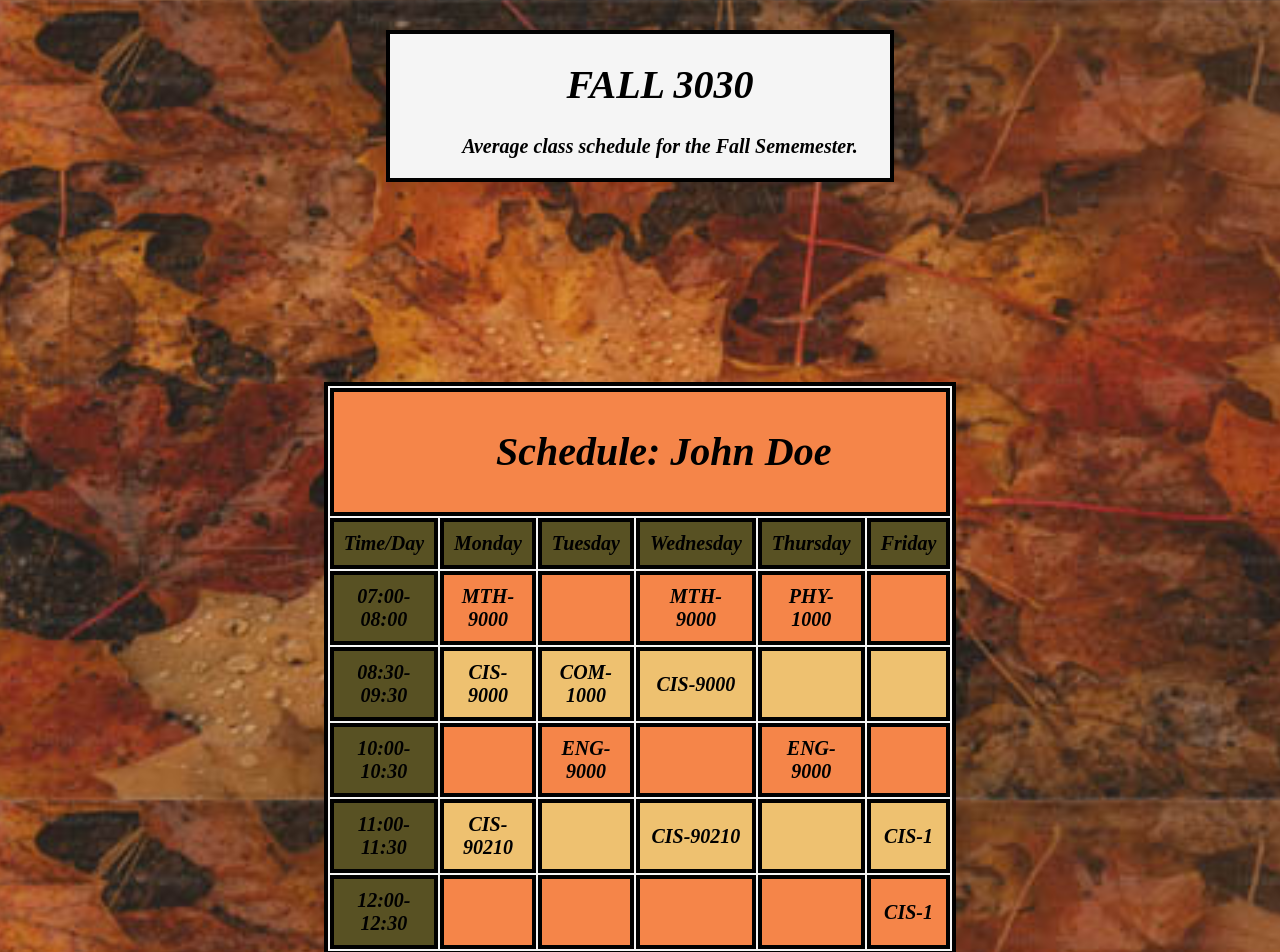
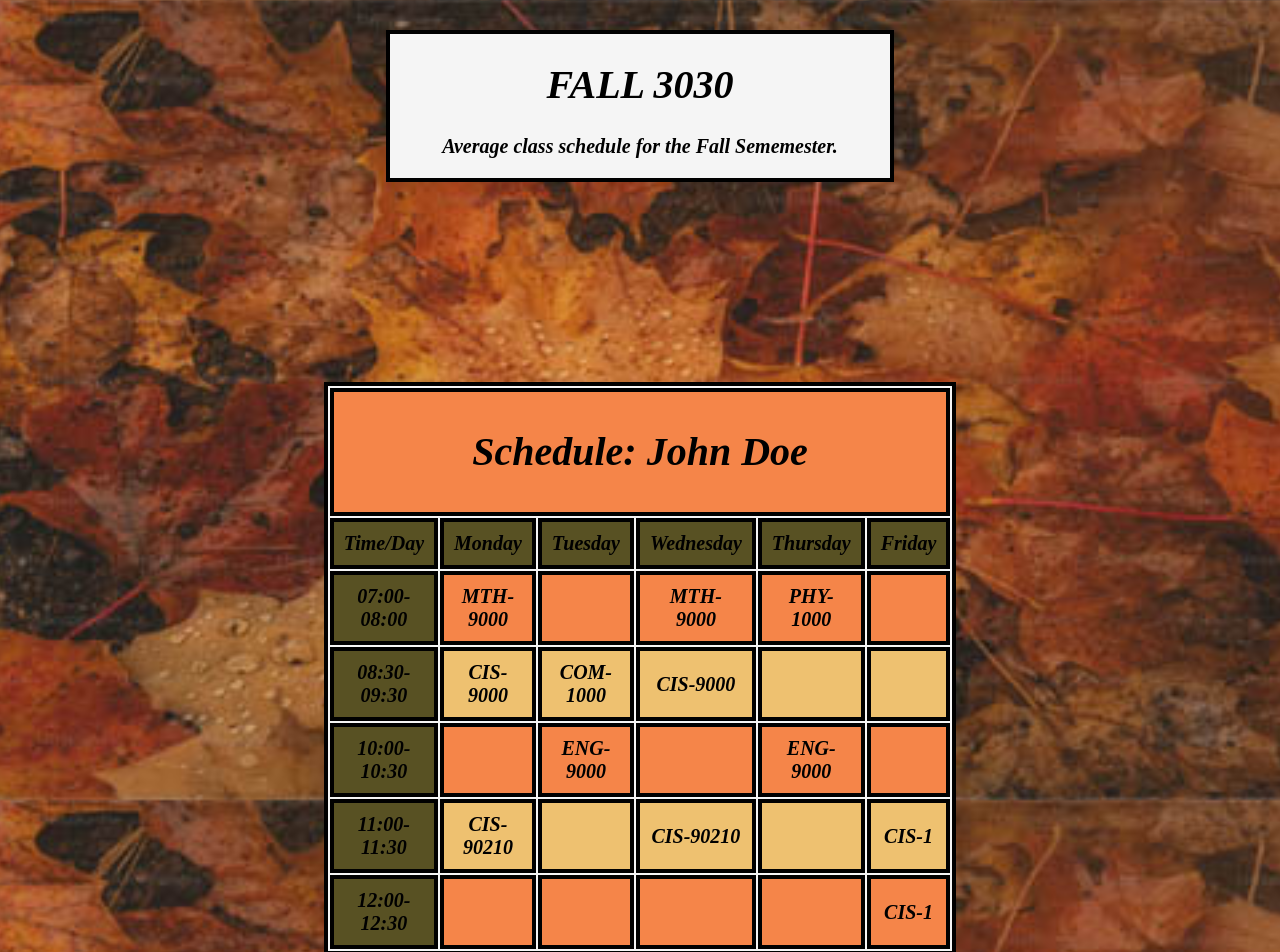
Before and after one commit to Arcanium92/My-Schedule, a plain HTML site: page index.html in a window 1280 px wide. Shown: the top 952 px of the page. Drawn offline with Linux system fonts and the light colour scheme.

Commit message:
altered h1, p settings in stylesheet

```diff
--- a/style.css
+++ b/style.css
@@ -39,8 +39,6 @@ th, td {
 }
 /*-- End table settings --*/
 
-/*-- --*/
-
 .container {
     background-color: whitesmoke;
     margin: auto;
@@ -51,6 +49,5 @@ th, td {
 }
 
 h1, p {
-    margin-left: 8%;
     color: black;
 }
```
